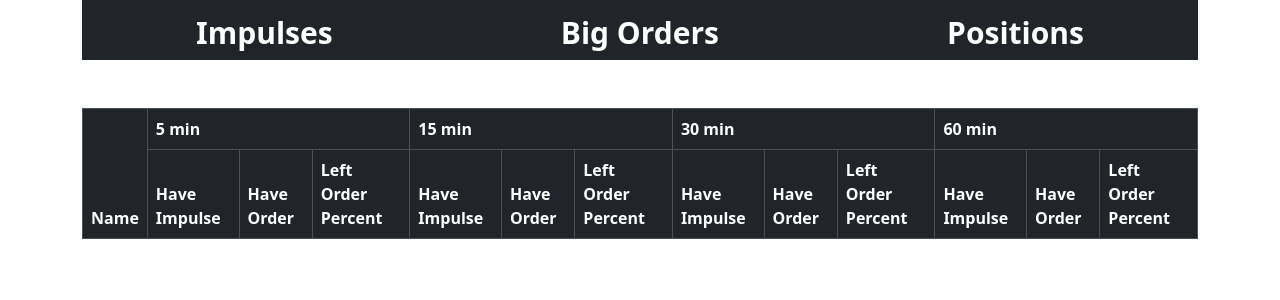
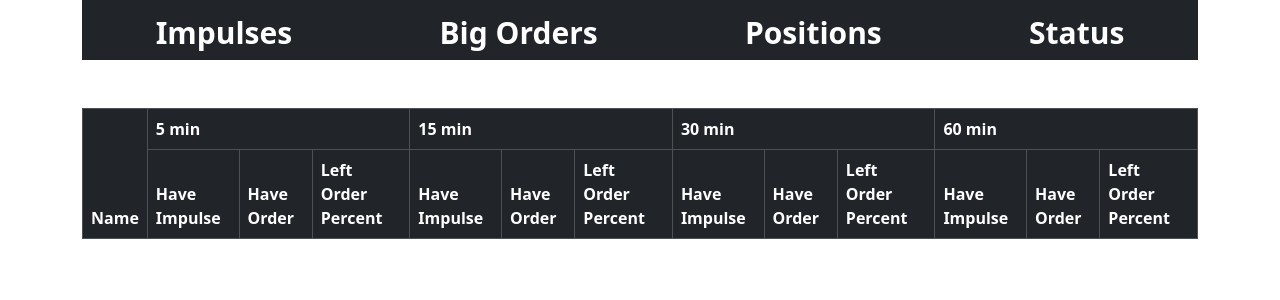
Before and after one commit to Fr3sto/Screener-3.0, a Django app: page /screener/ in a window 1280 px wide. Shown: the top 300 px of the page. Run offline with Django 4.2, Linux system fonts and the light colour scheme; data that the repository does not hold is empty; some libraries are stand-ins or nearby versions.

Commit message:
final version

```diff
--- a/app/base/urls.py
+++ b/app/base/urls.py
@@ -23,5 +23,6 @@ urlpatterns = [
     path('admin/', admin.site.urls),
     path('screener/', include('screener.urls')),
     path('get_data', views.get_data, name='get_data'),
-    path('get_data_position', views.get_data_position, name='get_data_position')
+    path('get_data_position', views.get_data_position, name='get_data_position'),
+    path('get_data_status', views.get_data_status, name='get_data_status')
 ]
--- a/app/screener/database.py
+++ b/app/screener/database.py
@@ -23,9 +23,14 @@ curs = conn.cursor()
 #     host=server.local_bind_host,
 #     port=server.local_bind_port)
 
-curs = conn.cursor()
+# curs = conn.cursor()
 
 # GET
+
+def get_all_status_check():
+    curs.execute('SELECT * FROM Status_Service')
+    result = curs.fetchall()
+    return result
 
 def get_all_currency():
     curs.execute('SELECT * FROM Currency order by Symbol')
--- a/app/screener/urls.py
+++ b/app/screener/urls.py
@@ -9,4 +9,5 @@ urlpatterns = [
     path('<str:symbol>-<int:tf>', views.currency_chart, name='currency_chart'),
     path('big_orders', views.big_orders, name='big_orders'),
     path('positions', views.positions, name='positions'),
+    path('status_check', views.status_check, name='status_check')
 ]
--- a/app/screener/views.py
+++ b/app/screener/views.py
@@ -4,7 +4,7 @@ from datetime import datetime
 
 
 from screener.services import collect_all_data_for_screener
-from screener.database import  get_all_positions,get_all_currency, get_all_order_book, get_close_levels, get_all_deals
+from screener.database import  get_all_positions,get_all_currency, get_all_order_book, get_close_levels, get_all_deals, get_all_status_check
 from screener.charts import get_order_book_chart
 
 from screener.exchange import get_last_prices, get_currencies
@@ -90,6 +90,22 @@ def get_data(request):
 
     return JsonResponse({'close_levels':close_levels_result, 'orders':good_orders})
 
+def status_check(request):
+    return render(request, 'screener/status_check.html')
+
+def get_data_status(request):
+
+    status_check_list = get_all_status_check()
+
+    result_status = []
+
+    for status in status_check_list:
+        my_list = list(status)
+        my_list[3] =  my_list[3].strftime("%d/%m/%Y, %H:%M:%S")
+        result_status.append(my_list)
+
+    return JsonResponse({'status_list':result_status})
+
 def positions(request):
     return render(request, 'screener/positions.html')
 
--- a/app/templates/base.html
+++ b/app/templates/base.html
@@ -47,6 +47,14 @@
             >Positions</a
           >
         </li>
+        <li class="nav-item">
+          <a
+            class="nav-link"
+            aria-current="page"
+            href="{% url 'screener:status_check'%}"
+            >Status</a
+          >
+        </li>
       </ul>
     </div>
 
```
Also changed, not shown: app/templates/screener/status_check.html (added, +65 -0 lines).
